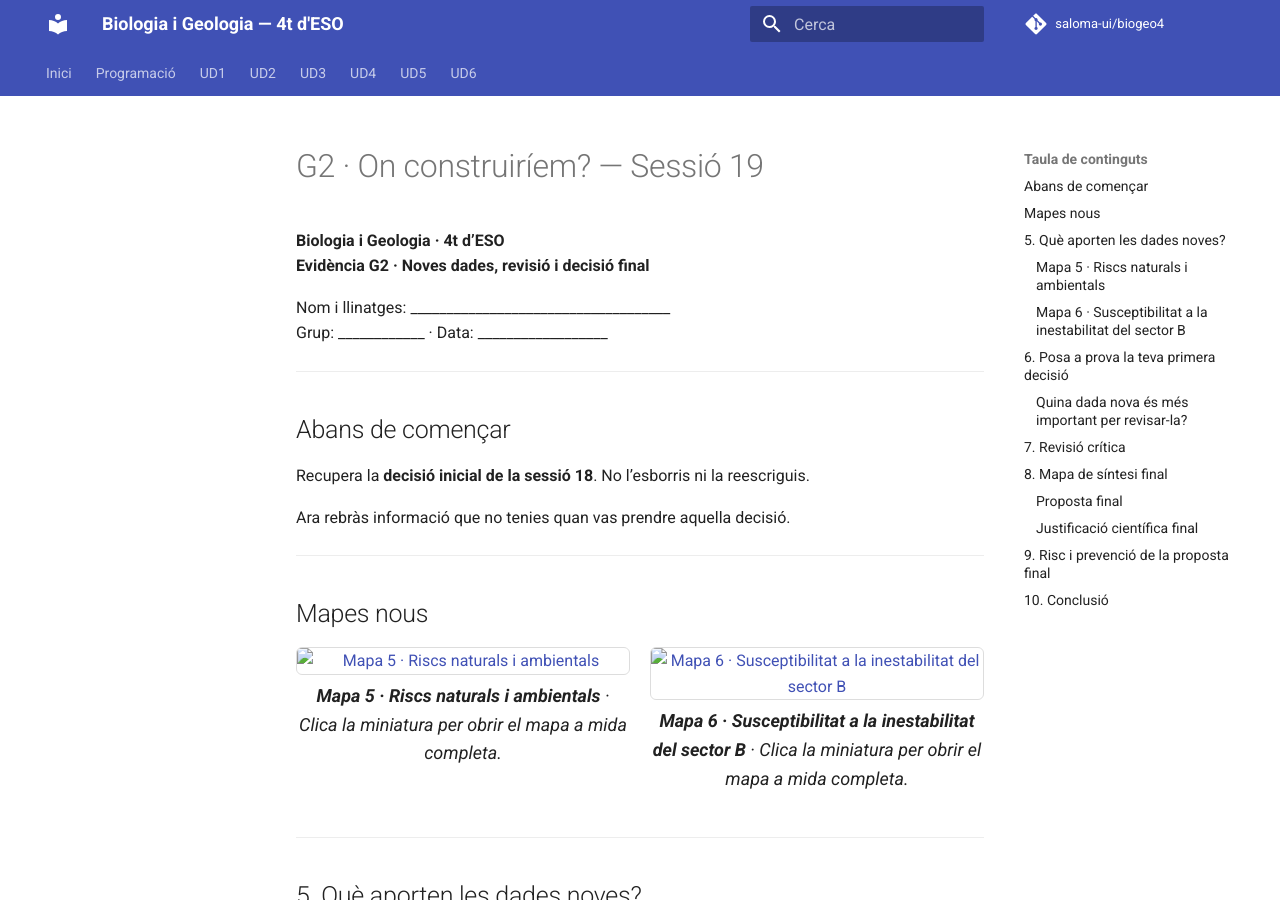
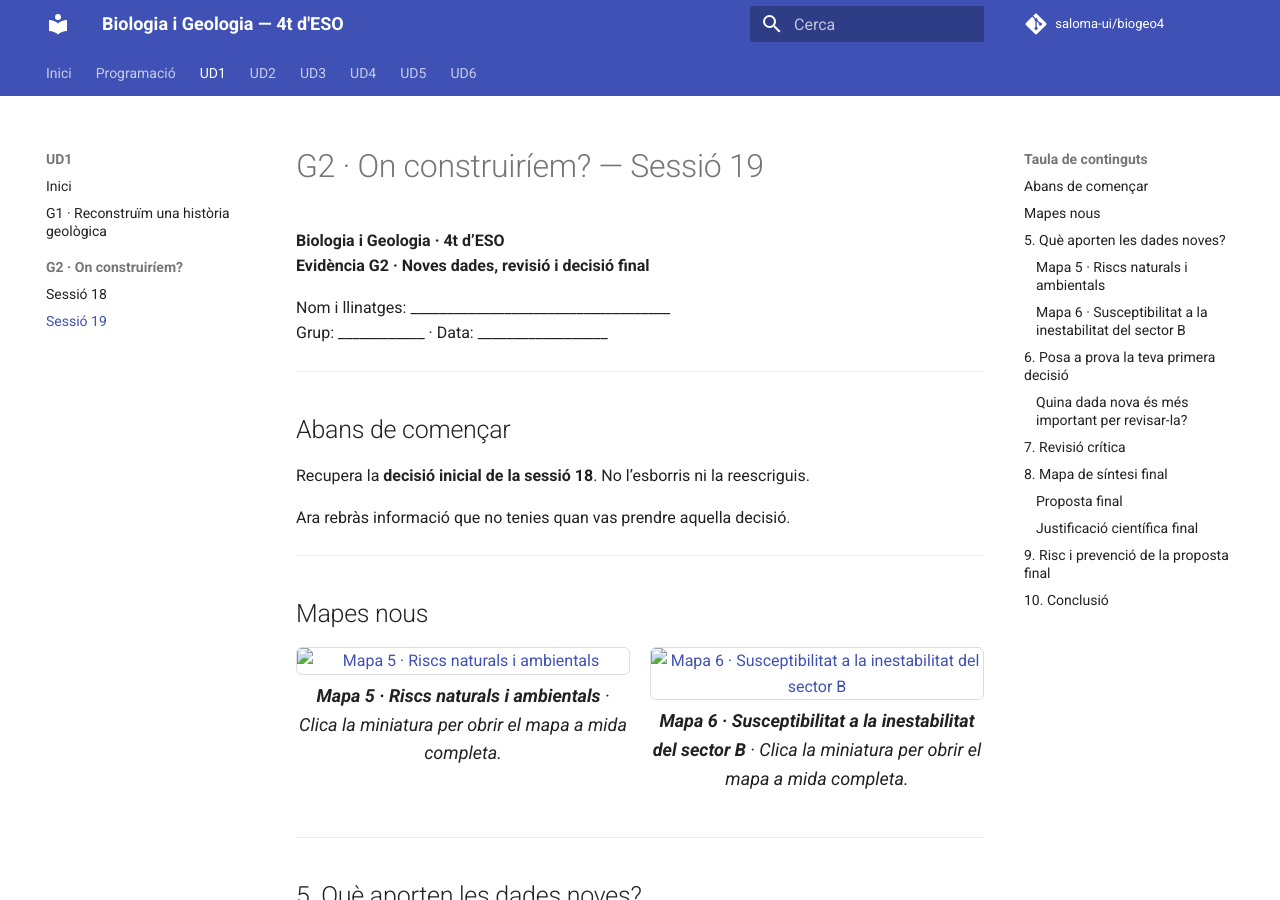
Before and after one commit to saloma-ui/biogeo4, an MkDocs documentation site: the page built from docs/ud1/activitats/G2/g2_sessio_19.md, in a window 1280 px wide and 900 px high. Built offline with MkDocs 1.6.1 and Material for MkDocs 9.7.7, drawn with Linux system fonts in a browser that asks for light colours; comment, search, counter and statistics services are not loaded.

Commit message:
Afegeix G1 i G2 a la navegació de la UD1

```diff
--- a/mkdocs.yml
+++ b/mkdocs.yml
@@ -21,7 +21,12 @@ nav:
       - Presentació: programacio/index.md
       - Criteris d'avaluació: programacio/criteris-avaluacio.md
       - Calendari: programacio/calendari.md
-  - UD1: ud1/index.md
+  - UD1:
+      - Inici: ud1/index.md
+      - G1 · Reconstruïm una història geològica: ud1/activitats/G1/G1_reconstruim_una_historia_geologica.md
+      - G2 · On construiríem?:
+          - Sessió 18: ud1/activitats/G2/g2_sessio_18.md
+          - Sessió 19: ud1/activitats/G2/g2_sessio_19.md
   - UD2: ud2/index.md
   - UD3: ud3/index.md
   - UD4: ud4/index.md
```
